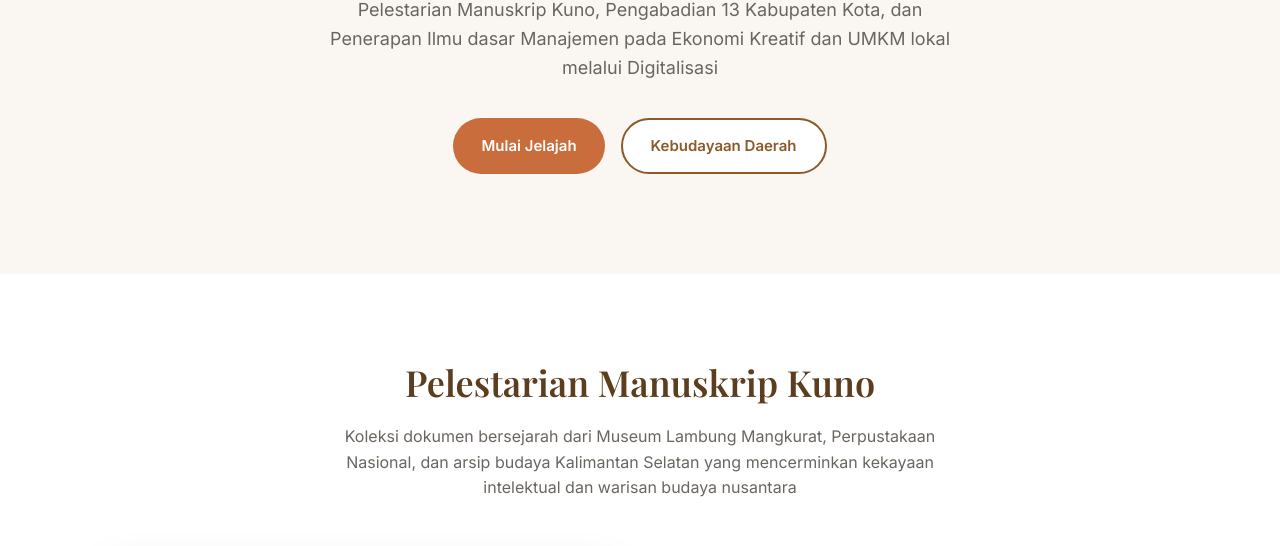
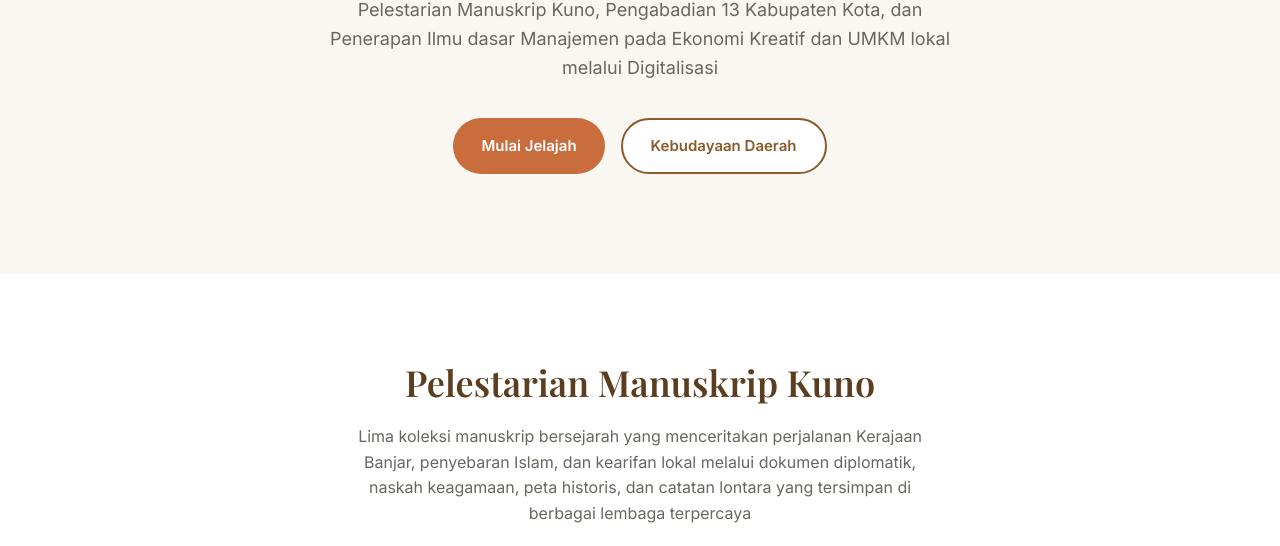
Before and after one commit to Freinz/BanuaKulturalDigitalBudaya, a plain HTML site: page index.html in a window 1280 px wide. Shown: the part 384-930 px from the top of the page. Drawn offline with nearby package versions, Linux system fonts and the light colour scheme.

Commit message:
revisi manuskrip

```diff
--- a/index.html
+++ b/index.html
@@ -74,7 +74,7 @@
           <div class="section-header">
             <h2 class="section-title">Pelestarian Manuskrip Kuno</h2>
             <p class="section-desc">
-              Koleksi dokumen bersejarah dari Museum Lambung Mangkurat, Perpustakaan Nasional, dan arsip budaya Kalimantan Selatan yang mencerminkan kekayaan intelektual dan warisan budaya nusantara
+              Lima koleksi manuskrip bersejarah yang menceritakan perjalanan Kerajaan Banjar, penyebaran Islam, dan kearifan lokal melalui dokumen diplomatik, naskah keagamaan, peta historis, dan catatan lontara yang tersimpan di berbagai lembaga terpercaya
             </p>
           </div>
 
```
